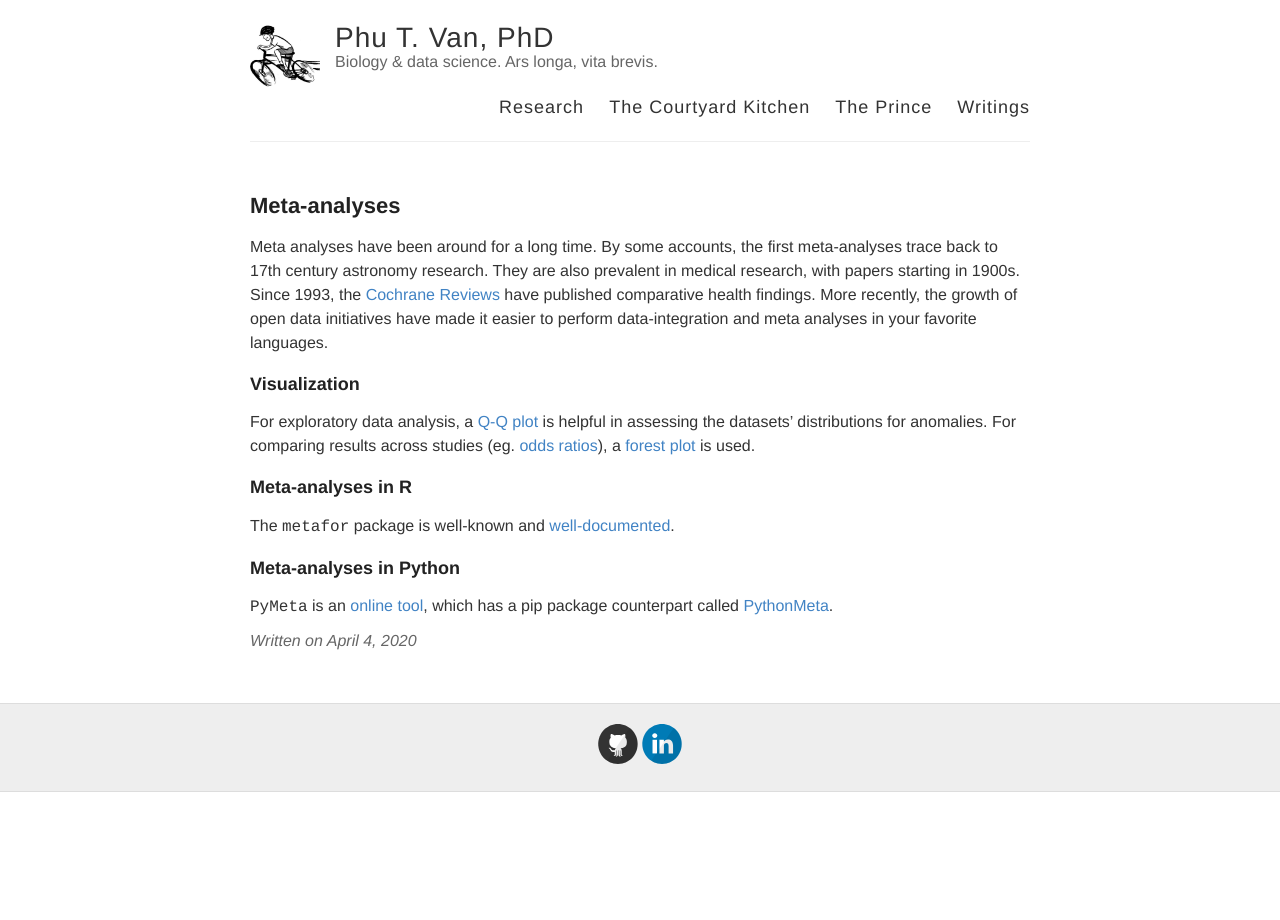
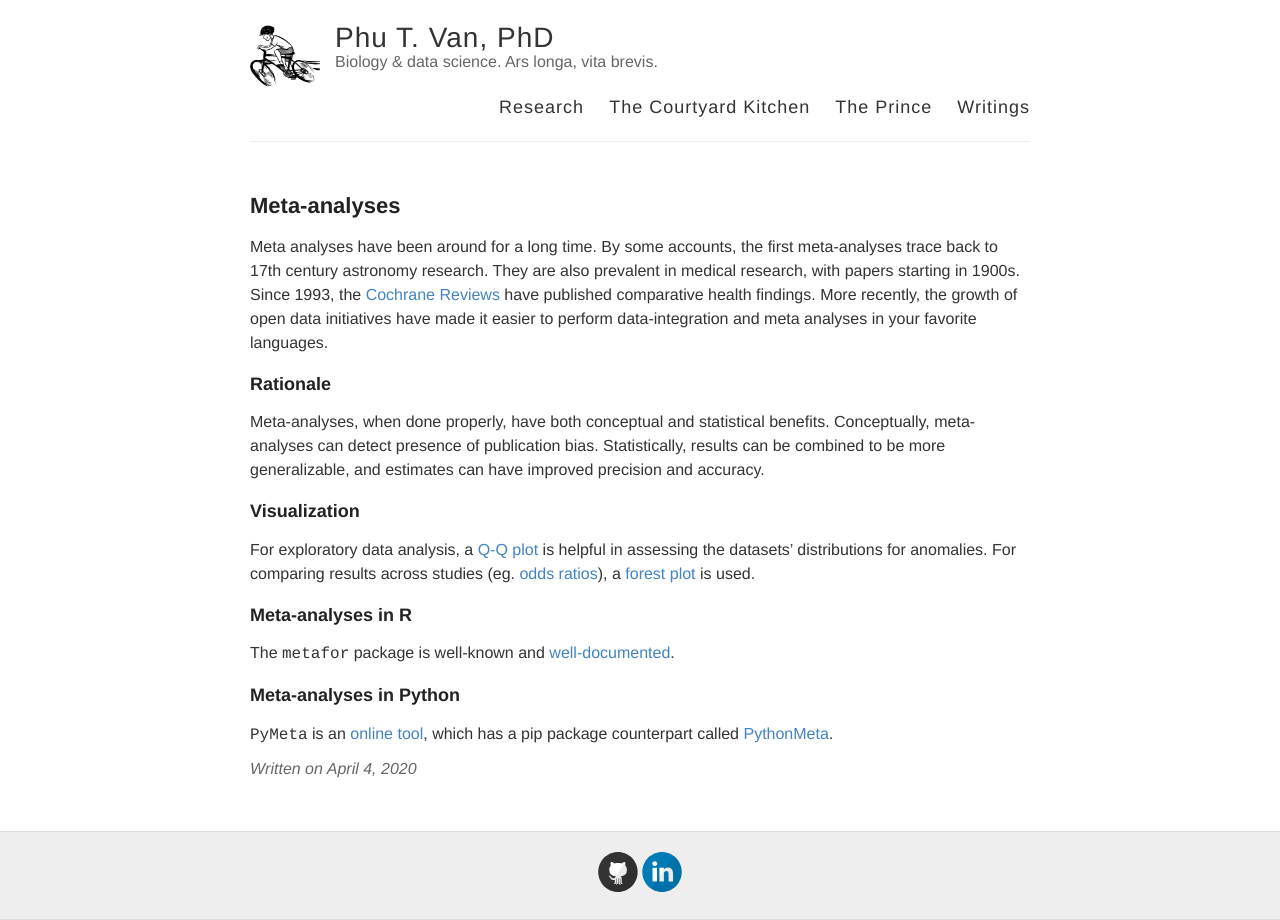
Before and after one commit to ptvan/ptvan.github.io, a Jekyll site: the page built from _posts/2020-04-04-meta-analyses.md, in a window 1280 px wide. Built offline with Jekyll 4.4.1, drawn with Linux system fonts in a browser that asks for light colours.

Commit message:
added rationale

```diff
--- a/_posts/2020-04-04-meta-analyses.md
+++ b/_posts/2020-04-04-meta-analyses.md
@@ -4,6 +4,10 @@ title: Meta-analyses
 ---
 
 Meta analyses have been around for a long time. By some accounts, the first meta-analyses trace back to 17th century astronomy research. They are also prevalent in medical research, with papers starting in 1900s. Since 1993, the [Cochrane Reviews](https://www.cochranelibrary.com/) have published comparative health findings. More recently, the growth of open data initiatives have made it easier to perform data-integration and meta analyses in your favorite languages.
+
+### Rationale
+
+Meta-analyses, when done properly, have both conceptual and statistical benefits. Conceptually, meta-analyses can detect presence of publication bias. Statistically, results can be combined to be more generalizable, and estimates can have improved precision and accuracy.
 
 ### Visualization
 
```
